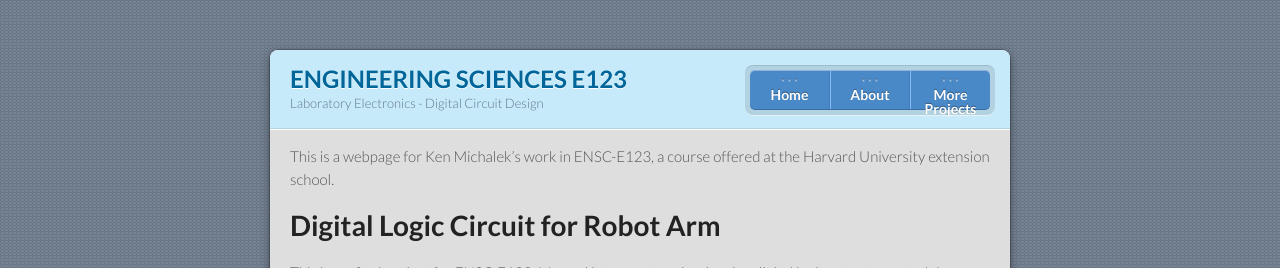
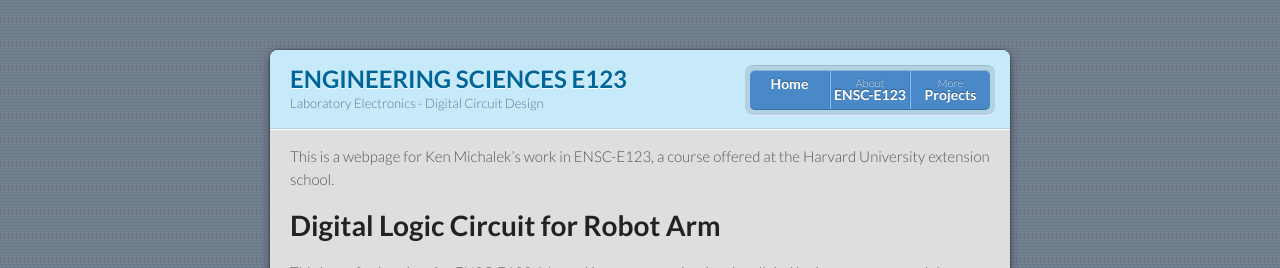
Before and after one commit to kem406/ENSC-E123, a Jekyll site: the page built from index.md, in a window 1280 px wide. Shown: the top 268 px of the page. Built offline with Jekyll 4.4.1, drawn with Linux system fonts in a browser that asks for light colours.

Commit message:
Update default.html

```diff
--- a/_layouts/default.html
+++ b/_layouts/default.html
@@ -24,10 +24,10 @@
         <p class="view"><a href="{{ site.github.repository_url }}">View the Project on GitHub <small>{{ github_name }}</small></a></p>
         <ul>
         {% if site.show_downloads %}
-          <li><a href="https://kem406.github.io/ENSC-E123/">* * *<strong>Home</strong></a></li>
-          <li><a href="https://kem406.github.io/ENSC-E123/about/">* * *<strong>About</strong></a></li>
+          <li><a href="https://kem406.github.io/ENSC-E123/"><strong>Home</strong></a></li>
+          <li><a href="https://kem406.github.io/ENSC-E123/about/">About<strong>ENSC-E123</strong></a></li>
         {% endif %}
-          <li><a href="http://kem406.github.io">* * *<strong>More Projects</strong></a></li>
+          <li><a href="http://kem406.github.io">More<strong>Projects</strong></a></li>
         </ul>
       </header>
       <section>
```
